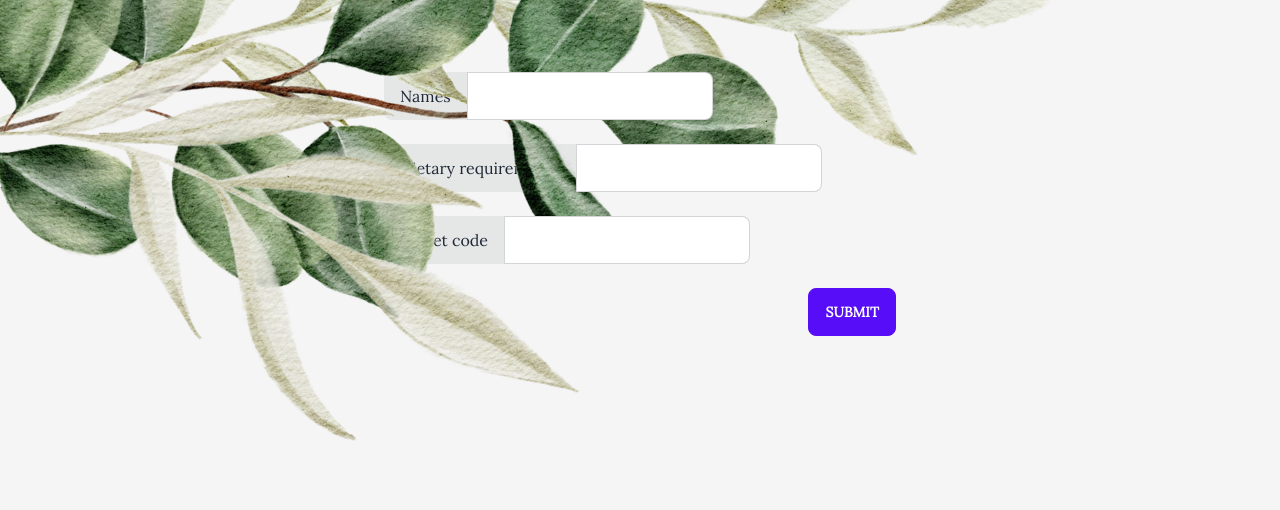
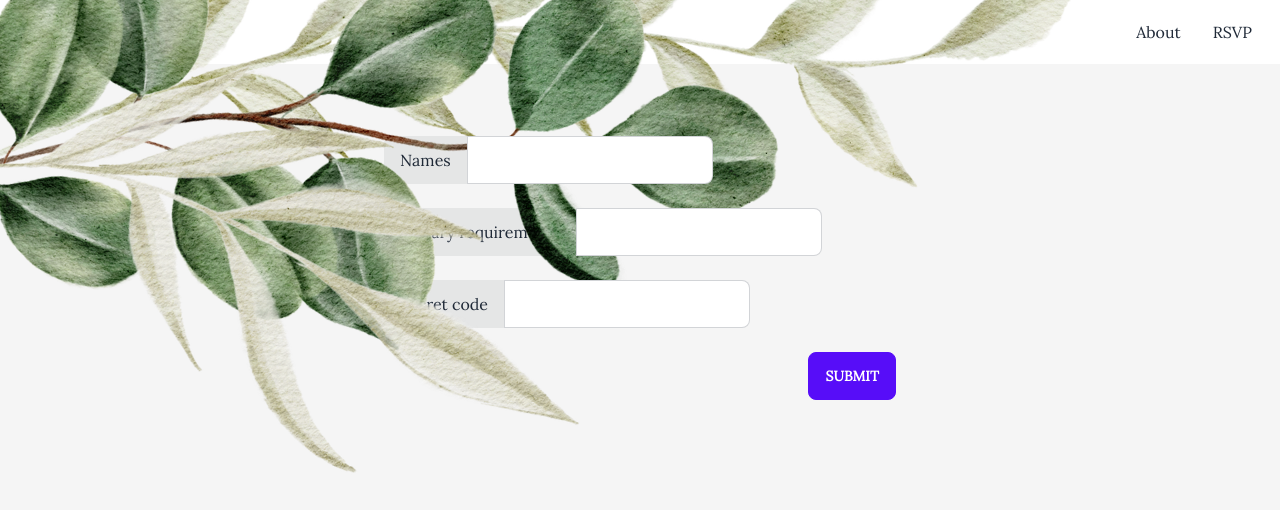
Before and after one commit to jay-aye-see-kay/wedding, a Next.js app in the folder rsvp-app/: page /rsvp in a window 1280 px wide. Shown: the top 510 px of the page. Built offline with nearby package versions, Linux system fonts and the light colour scheme.

Commit message:
add navbar

```diff
--- a/rsvp-app/src/components/page-wrapper.tsx
+++ b/rsvp-app/src/components/page-wrapper.tsx
@@ -1,5 +1,6 @@
 import Head from 'next/head'
 import Image from 'next/image'
+import Link from 'next/link'
 import eucalyptusImg from "../../wedding-images/eucalyptus-2.png"
 
 const defaultPageTitle = "Nora & Jack's Wedding"
@@ -18,12 +19,28 @@ export function PageWrapper(props: Props) {
         <meta name="viewport" content="width=device-width, initial-scale=1" />
         <link rel="icon" href="/favicon.ico" /> {/* TODO: add favicon*/}
       </Head>
+
+      <div className="navbar bg-base-100">
+        <div className="flex-1"></div>
+        <div className="flex-none">
+          <ul className="menu menu-horizontal px-1">
+            <li>
+              <Link href="/">About</Link>
+            </li>
+            <li>
+              <Link href="/rsvp">RSVP</Link>
+            </li>
+          </ul>
+        </div>
+      </div>
+
       <Image
         alt=""
         src={eucalyptusImg}
         className="absolute"
         style={{ transform: "translateY(-35%) translateX(-12%) rotate(170deg)" }}
       />
+
       <>{props.children}</>
     </>
   )
```
